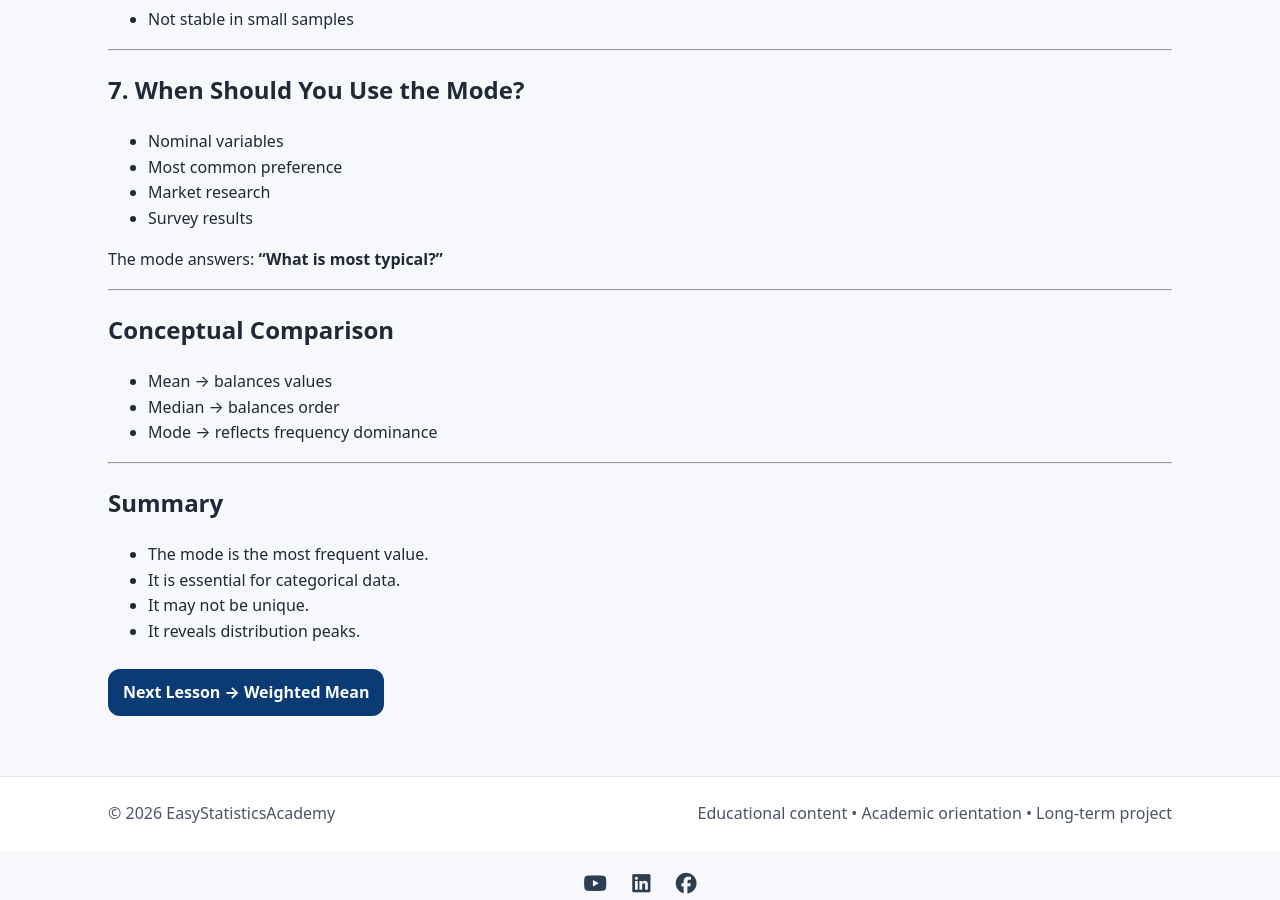
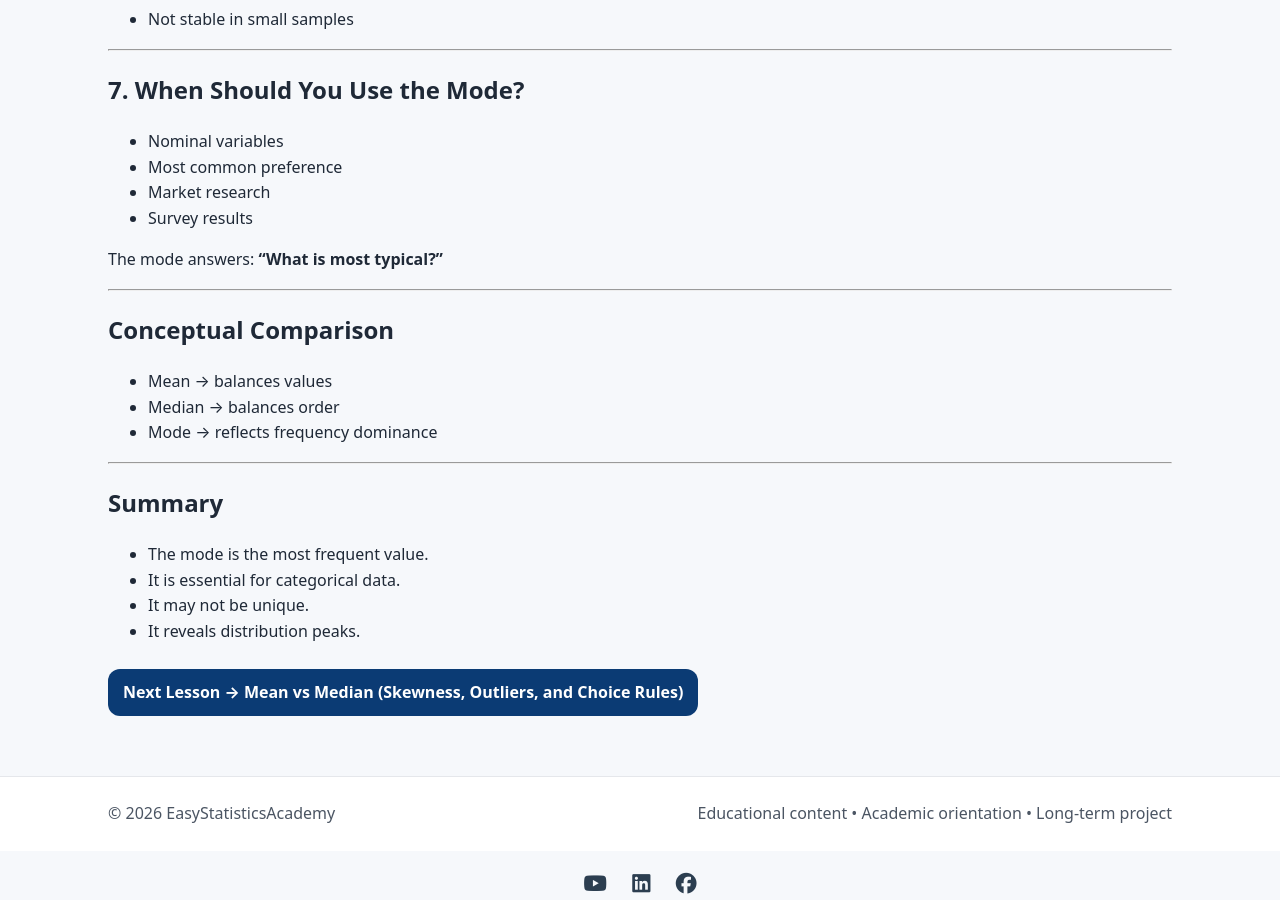
Before and after one commit to ammar-homaida-statistics/easystatisticsacademy, a Jekyll site: the page built from descriptive/center/mode/index.md, in a window 1280 px wide and 900 px high, scrolled down 1776 px. Built offline with Jekyll 4.4.1, drawn with Linux system fonts in a browser that asks for light colours.

Commit message:
fix order

```diff
--- a/descriptive/center/mode/index.md
+++ b/descriptive/center/mode/index.md
@@ -167,8 +167,8 @@ sidebar: false
 </section>
 
 <section class="section section-slim">
-  <a class="btn" href="/descriptive/center/weighted-mean/">
-    Next Lesson → Weighted Mean
+  <a class="btn" href="/descriptive/center/mean-vs-median/">
+    Next Lesson → Mean vs Median (Skewness, Outliers, and Choice Rules)
   </a>
 </section>
 
```
